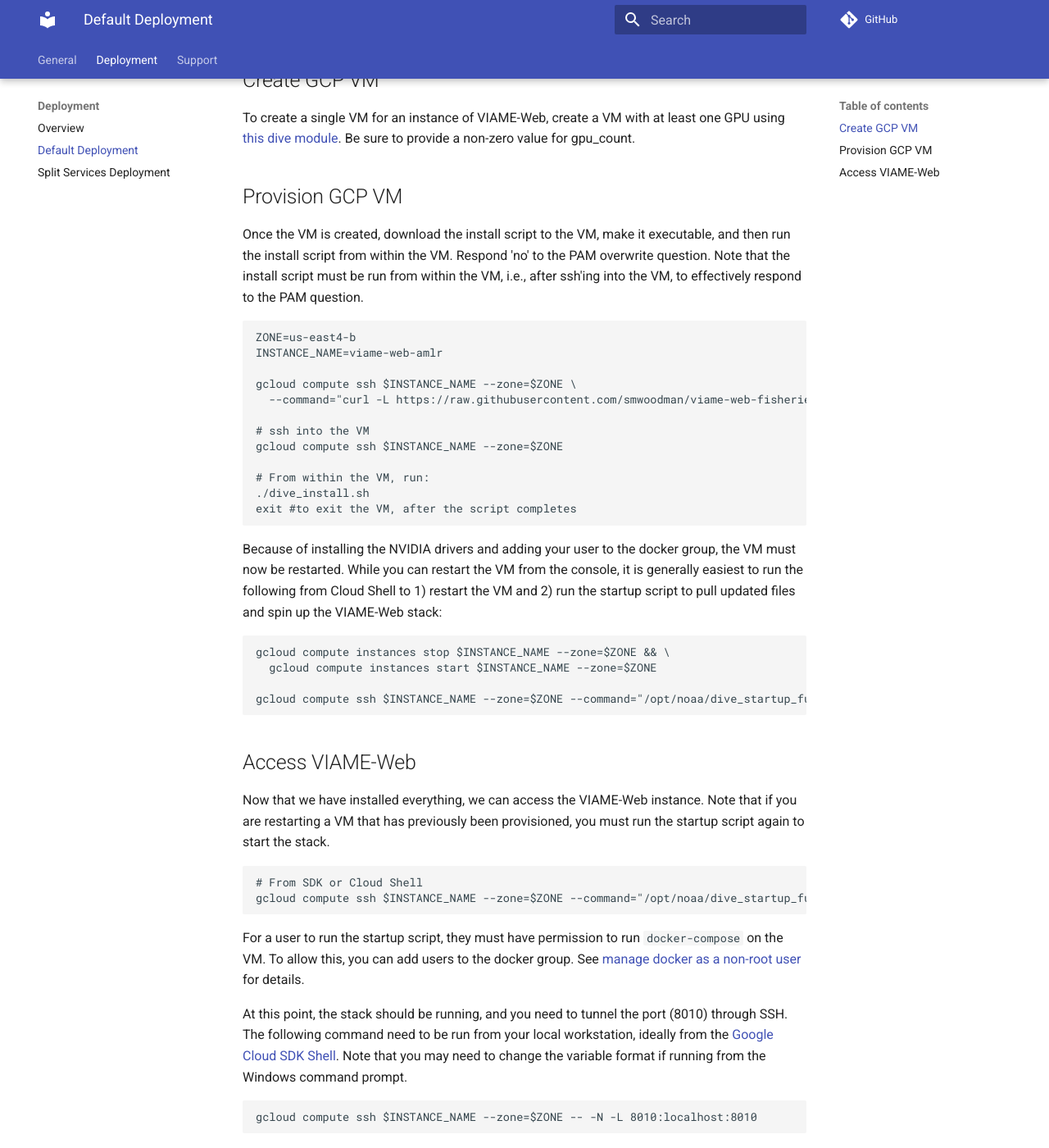
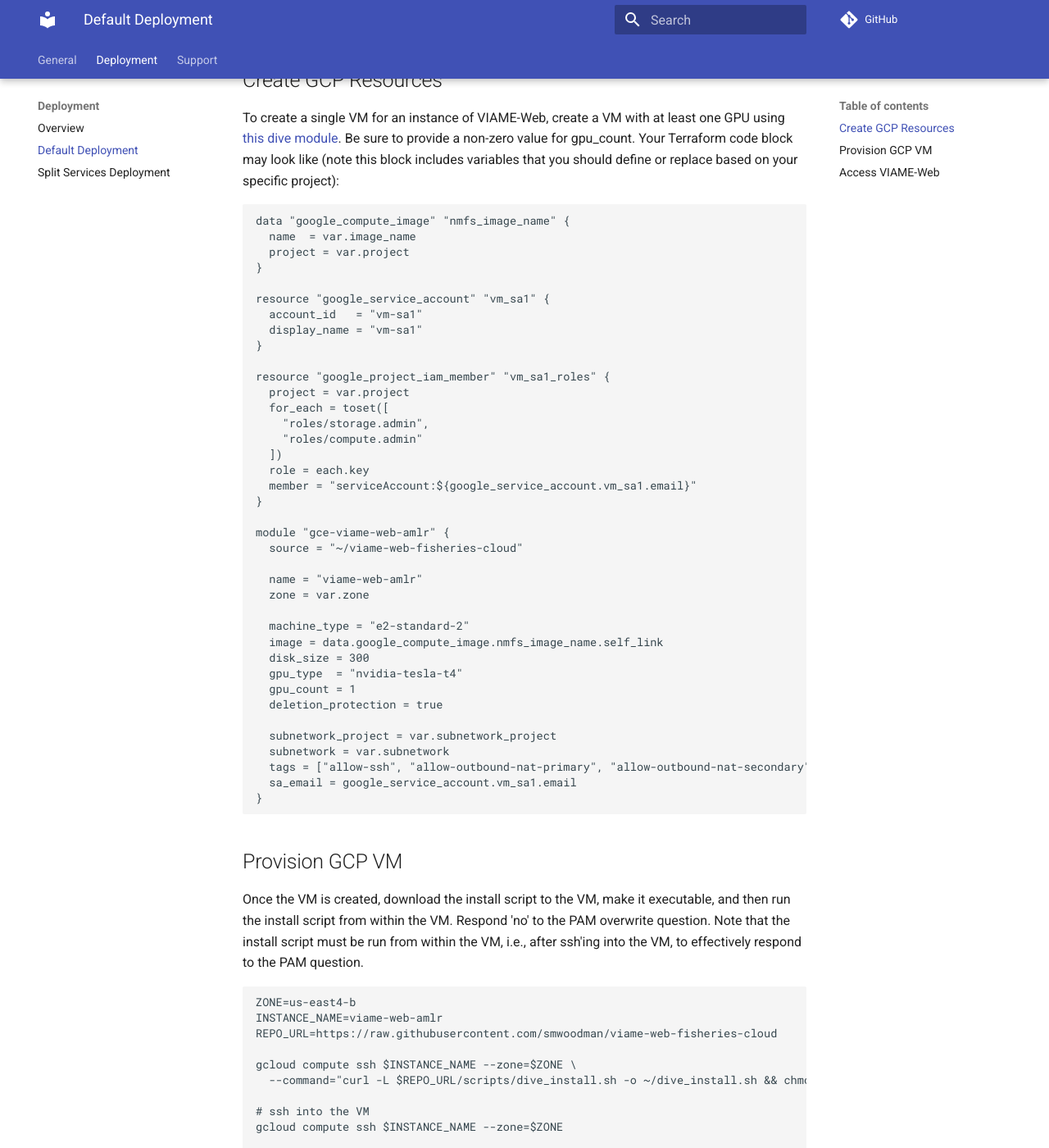
Before and after one commit to SWFSC/viame-web-noaa-gcp, an MkDocs documentation site: the page built from docs/deployment-default.md, in a window 1280 px wide and 1400 px high, scrolled down 455 px. Shown: the whole window at 82% size. Built offline with MkDocs 1.6.1 and Material for MkDocs 9.7.7, drawn with Linux system fonts in a browser that asks for light colours; comment, search, counter and statistics services are not loaded; some of the changed text lies outside the part shown.

Commit message:
deployment default draft

````diff
--- a/docs/deployment-default.md
+++ b/docs/deployment-default.md
@@ -8,9 +8,50 @@
 
 Unless otherwise specified, these commands are expected to be run from [Cloud Shell](https://cloud.google.com/shell). It is recommended to clone [this repo](https://github.com/smwoodman/viame-web-fisheries-cloud) in the home directory of your Cloud Shell to 1) use the module and 2) so that relateive paths are correct.
 
-## Create GCP VM
+## Create GCP Resources
 
-To create a single VM for an instance of VIAME-Web, create a VM with at least one GPU using [this dive module](main.tf). Be sure to provide a non-zero value for gpu_count.
+To create a single VM for an instance of VIAME-Web, create a VM with at least one GPU using [this dive module](main.tf). Be sure to provide a non-zero value for gpu_count. Your Terraform code block may look like (note this block includes variables that you should define or replace based on your specific project):
+
+```terraform
+data "google_compute_image" "nmfs_image_name" {
+  name  = var.image_name
+  project = var.project
+}
+
+resource "google_service_account" "vm_sa1" {
+  account_id   = "vm-sa1"
+  display_name = "vm-sa1"
+}
+
+resource "google_project_iam_member" "vm_sa1_roles" {
+  project = var.project
+  for_each = toset([
+    "roles/storage.admin",
+    "roles/compute.admin"
+  ])
+  role = each.key
+  member = "serviceAccount:${google_service_account.vm_sa1.email}"
+}
+
+module "gce-viame-web-amlr" {
+  source = "~/viame-web-fisheries-cloud"
+
+  name = "viame-web-amlr"
+  zone = var.zone
+
+  machine_type = "e2-standard-2"
+  image = data.google_compute_image.nmfs_image_name.self_link
+  disk_size = 300
+  gpu_type  = "nvidia-tesla-t4"
+  gpu_count = 1
+  deletion_protection = true
+
+  subnetwork_project = var.subnetwork_project
+  subnetwork = var.subnetwork
+  tags = ["allow-ssh", "allow-outbound-nat-primary", "allow-outbound-nat-secondary"]
+  sa_email = google_service_account.vm_sa1.email
+}
+```
 
 ## Provision GCP VM
 
@@ -19,9 +60,10 @@
 ```shell
 ZONE=us-east4-b
 INSTANCE_NAME=viame-web-amlr
+REPO_URL=https://raw.githubusercontent.com/smwoodman/viame-web-fisheries-cloud
 
 gcloud compute ssh $INSTANCE_NAME --zone=$ZONE \
-  --command="curl -L https://raw.githubusercontent.com/smwoodman/viame-web-fisheries-cloud/scripts/dive_install.sh -o ~/dive_install.sh && chmod +x ~/dive_install.sh"
+  --command="curl -L $REPO_URL/scripts/dive_install.sh -o ~/dive_install.sh && chmod +x ~/dive_install.sh"
 
 # ssh into the VM
 gcloud compute ssh $INSTANCE_NAME --zone=$ZONE
@@ -42,7 +84,7 @@
 
 ## Access VIAME-Web
 
-Now that we have installed everything, we can access the VIAME-Web instance. Note that if you are restarting a VM that has previously been provisioned, you must run the startup script again to start the stack.
+Now that you have installed everything, you can access the VIAME-Web instance. Note that if you have just turned on the VM, you must run the startup script again to start the stack.
 
 ```shell
 # From SDK or Cloud Shell
@@ -51,7 +93,7 @@
 
 For a user to run the startup script, they must have permission to run `docker-compose` on the VM. To allow this, you can add users to the docker group. See [manage docker as a non-root user](https://docs.docker.com/engine/install/linux-postinstall/#manage-docker-as-a-non-root-user) for details.
 
-At this point, the stack should be running, and you need to tunnel the port (8010) through SSH. The following command need to be run from your local workstation, ideally from the [Google Cloud SDK Shell](https://cloud.google.com/sdk/docs/install). Note that you may need to change the variable format if running from the Windows command prompt.
+At this point, the stack should be running, and you need to tunnel the port (8010) through SSH. The following command need to be run from your local workstation, ideally from the [Google Cloud SDK Shell](https://cloud.google.com/sdk/docs/install). Note that you may need to define and/or change the variable format.
 
 ```shell
 gcloud compute ssh $INSTANCE_NAME --zone=$ZONE -- -N -L 8010:localhost:8010
--- a/docs/deployment-overview.md
+++ b/docs/deployment-overview.md
@@ -1,7 +1,21 @@
 # Deployment Overview
 
-todo
+These instructions assume that you manage the configuration of your GCP project through Terraform, and specifically that run your [Terrafom commands through Cloud Shell](https://www.hashicorp.com/blog/kickstart-terraform-on-gcp-with-google-cloud-shell).
+
+## Overview
+
+The deployment pages will walk you through several steps: creating the VM(s) in GCP, provisioning the VM(s), and accessing your deployment of VIAME-Web. See todo for a discussion of configuration options.
 
 ## Before you begin
 
-https://kitware.github.io/dive/Deployment-Provision/#before-you-begin
+Read the [DIVE Deployment Options Overview](https://kitware.github.io/dive/Deployment-Overview/) and [Cloud Deployment Guide Before you begin
+](https://kitware.github.io/dive/Deployment-Provision/#before-you-begin) before you begin.
+
+## Clone Repo
+
+```shell
+# from your cloud shell
+git clone https://github.com/smwoodman/viame-web-fisheries-cloud.git
+```
+
+You will use this repo as a [module](https://www.terraform.io/language/modules/syntax) in the deployment steps.
````
Also changed, not shown: docs/support.md (+1 -1 lines).
